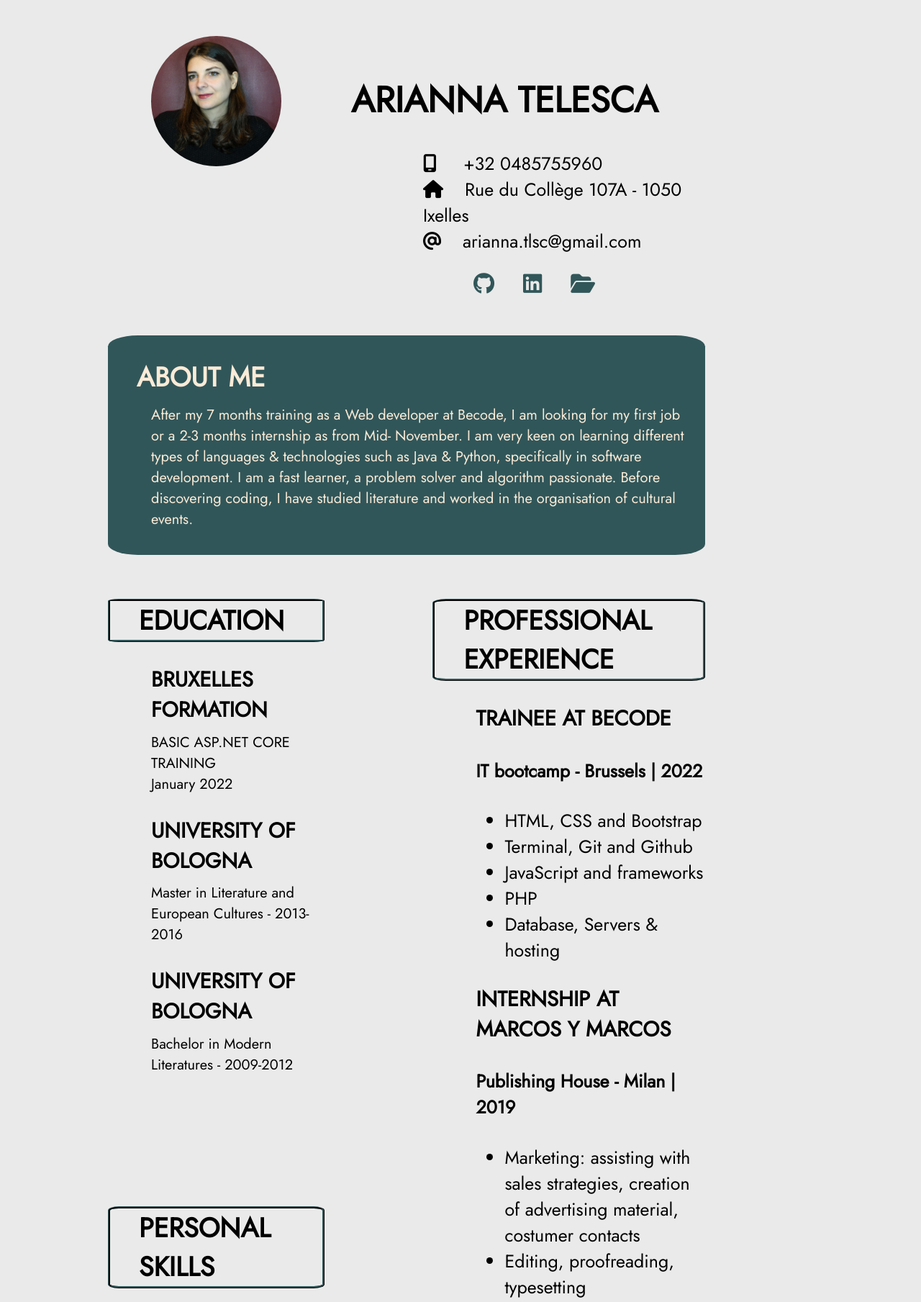
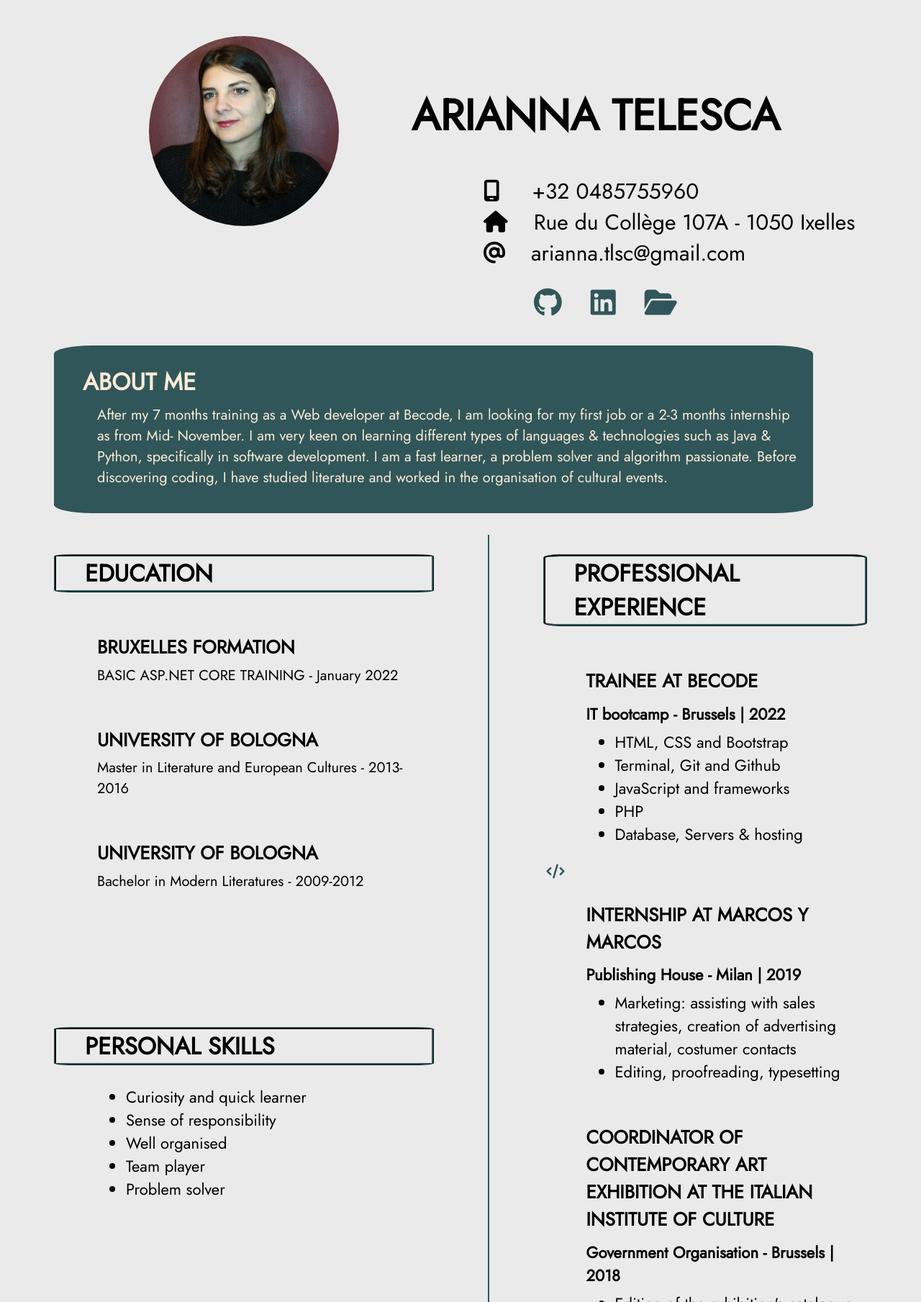
Before and after one commit to AriannaTelesca/My-CV, a plain HTML site: page index.html in a window 1280 px wide. Shown: the top 1809 px of the page at 72% size. Drawn offline with Linux system fonts and the light colour scheme.

Commit message:
hidden element

```diff
--- a/index.html
+++ b/index.html
@@ -30,8 +30,7 @@
       <div class="grid-item3">
         <h2>EDUCATION</h2>
         <h3>BRUXELLES FORMATION</h3>
-        <p>BASIC ASP.NET CORE TRAINING</p>
-        <p>January 2022</p>
+        <p>BASIC ASP.NET CORE TRAINING - January 2022</p>
         <h3>UNIVERSITY OF BOLOGNA</h3>
         <p>Master in Literature and European Cultures - 2013-2016</p>
         <h3>UNIVERSITY OF BOLOGNA</h3>
@@ -48,6 +47,8 @@
           <li>PHP</li>
           <li>Database, Servers & hosting</li>
         </ul>
+        <p class="hello"><a href=""><i class="fa-solid fa-code"></i></a></p>
+        <p class="world">Hello World!</p>
         <h3>INTERNSHIP AT MARCOS Y MARCOS</h3>
         <h4>Publishing House - Milan | 2019</h4>
         <ul>
@@ -92,12 +93,12 @@
             secretarial work
           </li>
         </ul>
-        <!-- <h3>ASSISTANT AT PIOLA.LIBRI</h3>
+        <h3>ASSISTANT AT PIOLA.LIBRI</h3>
         <h4>Bookshop - Brussels | 2014</h4>
         <ul>
           <li>Bookseller</li>
           <li>Events organisation and social media</li>
-        </ul> -->
+        </ul>
       </div>
       <div class="grid-item5">
         <h2>PERSONAL SKILLS</h2>
@@ -126,9 +127,9 @@
       </div>
       <div class="grid-item7"><h2>LANGUAGES</h2>
     <ul>
-      <li>Italian 100%</il>
-      <li>English 65%</li>
-      <li>French 85%</li>
+      <li>Italian - 100%</il>
+      <li>English - 65%</li>
+      <li>French - 85%</li>
     </ul></div>
       <div class="grid-item8"><h2>PERSONAL INTERESTS</h2>
     <ul>
--- a/styles.css
+++ b/styles.css
@@ -1,31 +1,32 @@
 body {
-    margin: 50px 150px;
+    margin: 50px 0px 0px 75px;
     background-color: #EAEAEA;
     font-family: 'Jost', sans-serif;
-    font-size: 25px;
+    font-size: 22px;
     }
 
 .container {
-display: grid;
-grid-template-columns: 1fr 1fr;
-grid-template-rows: auto auto auto auto auto auto;
-column-gap: 150px;
-row-gap: 30px;
+    display: grid;
+    grid-template-columns: 1fr 1fr;
+    grid-template-rows: auto auto auto auto auto auto;
+    column-gap: 75px;
+    row-gap: 10px;
 }
 
 .grid-item1 {
     grid-column: 1;
     grid-row: 1;
 }
+
 #iconsPerso{
     list-style-type: none;
 }
+
 .icons{
     display: inline-flex;
     padding-left: 150px;
-    font-size: 30px;
+    font-size: 40px;
     margin-top: -15%;
-
 }
 a{
     padding: 20px;
@@ -36,9 +37,10 @@ a:hover{
 }
 .grid-item2 {
     margin-top: 5%;
-    margin-left: -30%;
+    margin-left: -20%;
     grid-column: 2;
     grid-row: 1;
+    font-size: 30px;
 }
 .grid-item3 {
     grid-column: 1;
@@ -48,6 +50,8 @@ a:hover{
 .grid-item4 {
     grid-column: 2;
     grid-row: 3 / span 5;
+    padding-left: 75px;
+    border-left: 2px solid #315659;
 }
 
 .grid-item5 {
@@ -78,9 +82,10 @@ a:hover{
     border-radius: 5%;
     padding-bottom: 15px;
     padding-right: 15px;
+    margin-bottom: 20px;
 }
 img {
-    width: 60%;
+    width: 50%;
     display: block;
     border-radius: 50%;
     margin-left: auto;
@@ -94,6 +99,7 @@ h2{
 }
 h3{
     padding-left: 60px;
+    padding-top: 30px;
 }
 p{
     margin-top: -20px;
@@ -102,6 +108,8 @@ p{
 }
 h4{
     padding-left: 60px;
+    margin-top: -15px;
+    margin-bottom: -15px;
 }
 li{
     margin-left: 60px;
@@ -109,3 +117,17 @@ li{
 .grid-item9>h2{
     border-style: none;
 }
+.hello{
+    margin-bottom: -30px;
+    margin-top: 10px;
+    margin-left: -75px;
+    font-weight: bolder;
+}
+.world{
+    display: none;
+    font-weight: bold;
+}
+.hello:hover + .world{
+    display: block;
+    color:#2E0014;
+}
```
